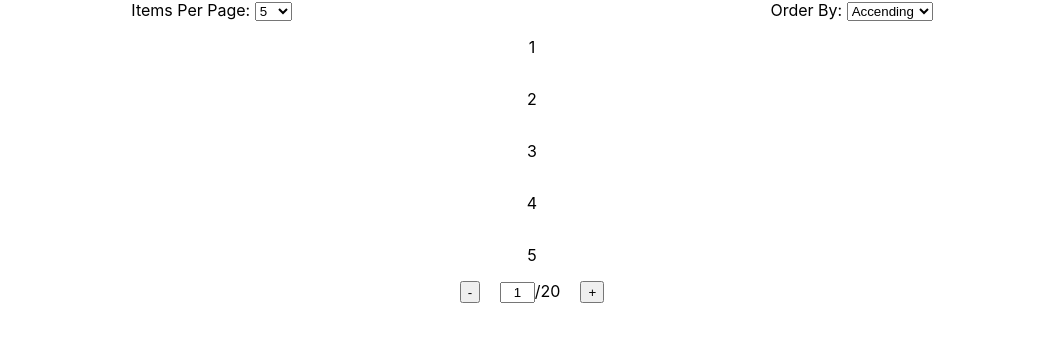
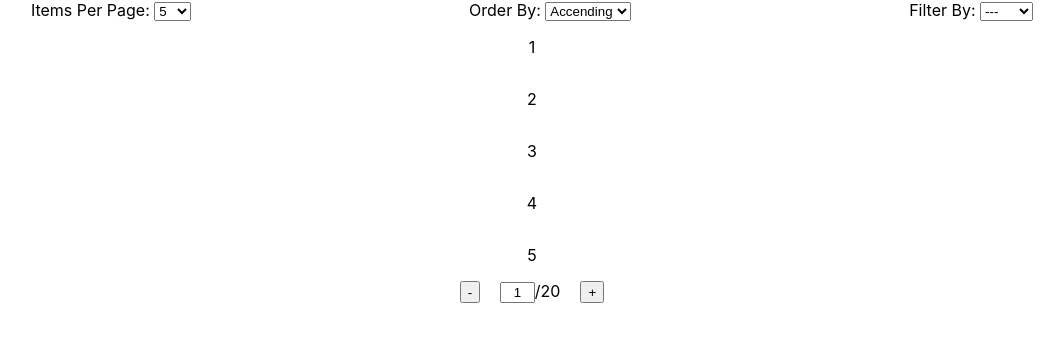
Before and after one commit to andywu0489/pagination-practice, a React (Create React App) app: page / in a window 1280 px wide. Shown: the top 342 px of the page, without its empty margins (108-1172 px from the left). Built offline with nearby package versions, Linux system fonts and the light colour scheme.

Commit message:
Add filter functionality

```diff
--- a/src/components/pagination.js
+++ b/src/components/pagination.js
@@ -6,8 +6,9 @@ export default function Pagination () {
     const [number, setNumber] = useState(currentPage)
     const [numPerPage, settNumPerPage] = useState(5)
     const [orderByValue, setOrderByValue] = useState('accending')
+    const [filterValue, setFilterValue] = useState('none')
 
-    const arr = []
+    let arr = []
 
     for (let i = 1; i <= 100; i++) {
         arr.push(i)
@@ -21,6 +22,16 @@ export default function Pagination () {
         arr.sort((a, b) => {
             return b - a
          })
+    }
+
+    if (filterValue === 'even') {
+         arr = arr.filter(num => {
+           return num % 2 === 0
+        })
+    } else if (filterValue === 'odd') {
+        arr = arr.filter(num => {
+           return num % 2 !== 0
+        })
     }
 
     const splicedArr = []
@@ -68,6 +79,12 @@ export default function Pagination () {
         setNumber(1)
     }
 
+    const handleFilterValueChange = (e) => {
+        setFilterValue(e.target.value)
+        setCurrentPage(1)
+        setNumber(1)
+    }
+
     return(
         <div className='pagination__container'>
             <div className='pagination__settings'>
@@ -82,6 +99,13 @@ export default function Pagination () {
                 <select onChange={handleOrderByChange} value={orderByValue}>
                     <option value='accending'>Accending</option>
                     <option value='decending'>Decending</option>
+                </select>
+            </span>
+            <span>{'Filter By: '}
+                <select onChange={handleFilterValueChange} value={filterValue}>
+                <option value='none'>---</option>
+                    <option value='even'>Even</option>
+                    <option value='odd'>Odd</option>
                 </select>
             </span>
             </div>
```
